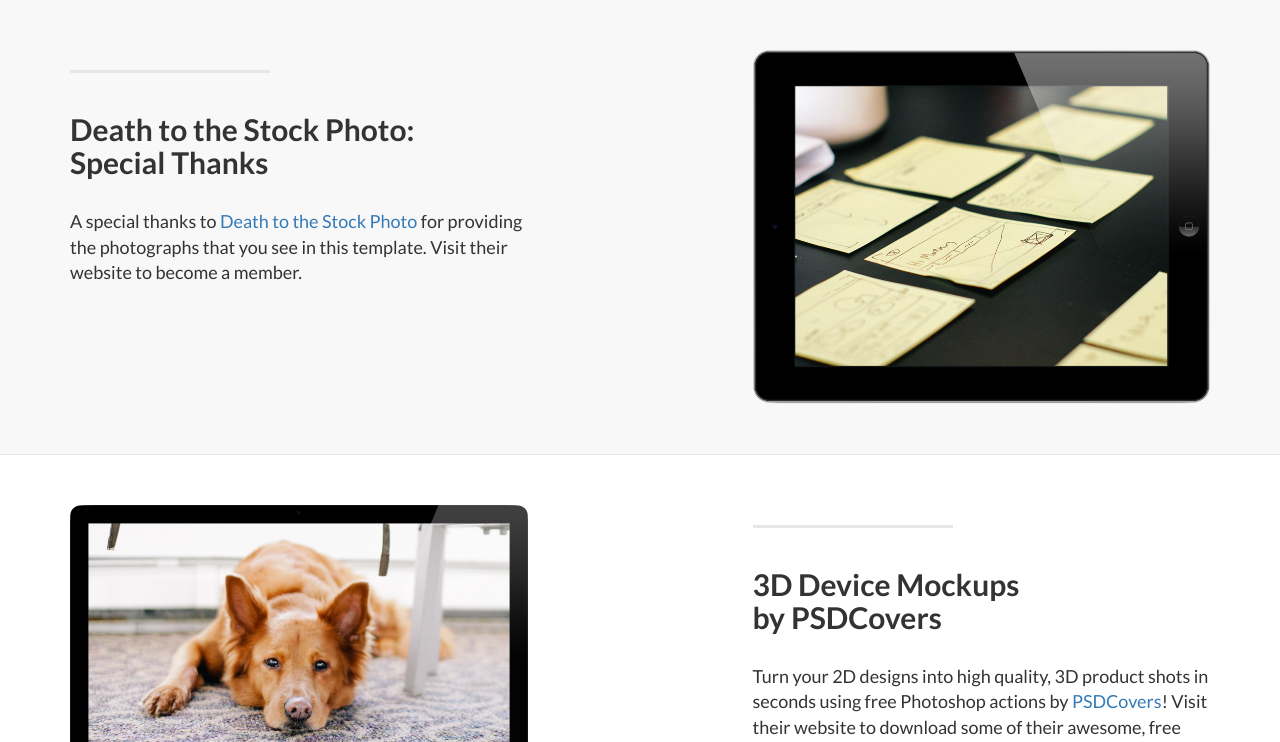
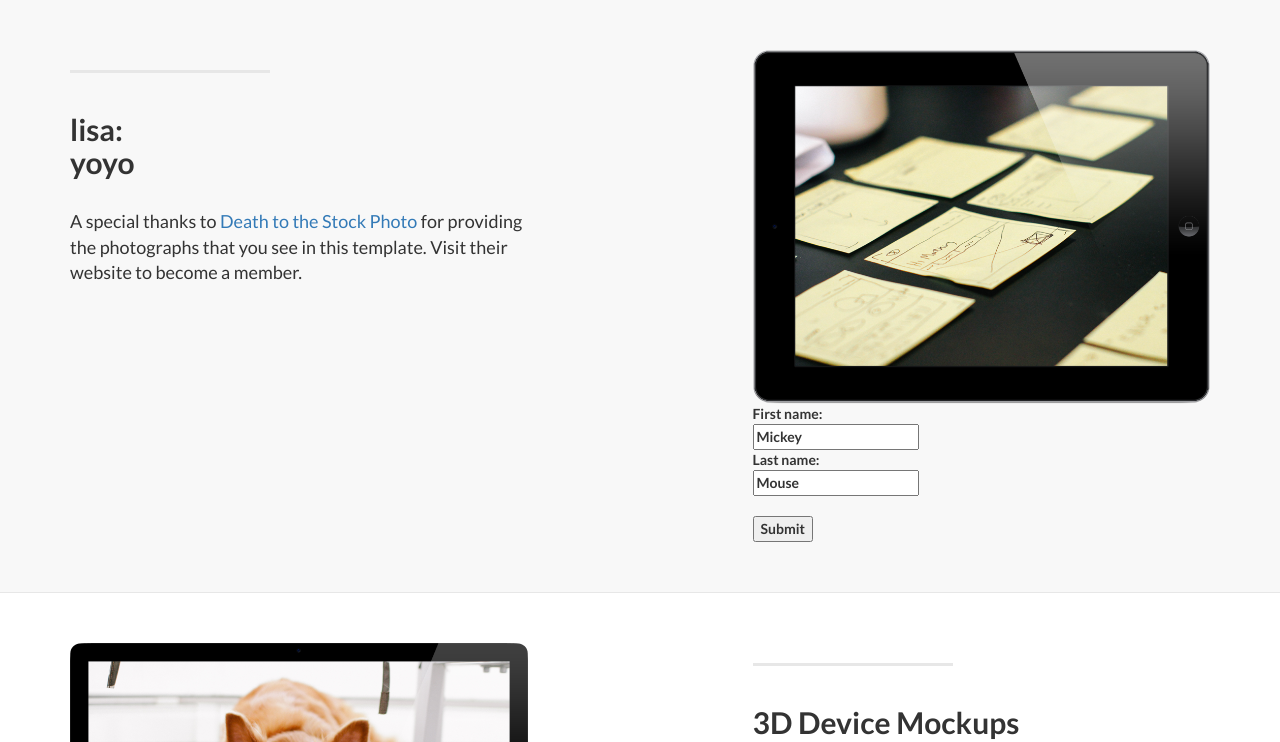
Before and after one commit to sliwhu/UWHousingTeam, a plain HTML site: page index.html in a window 1280 px wide. Shown: the part 777-1519 px from the top of the page. Drawn offline with Linux system fonts and the light colour scheme.

Commit message:
web initial

```diff
--- a/index.html
+++ b/index.html
@@ -107,11 +107,18 @@
                 <div class="col-lg-5 col-sm-6">
                     <hr class="section-heading-spacer">
                     <div class="clearfix"></div>
-                    <h2 class="section-heading">Death to the Stock Photo:<br>Special Thanks</h2>
+                    <h2 class="section-heading">lisa:<br>yoyo</h2>
                     <p class="lead">A special thanks to <a target="_blank" href="http://join.deathtothestockphoto.com/">Death to the Stock Photo</a> for providing the photographs that you see in this template. Visit their website to become a member.</p>
                 </div>
                 <div class="col-lg-5 col-lg-offset-2 col-sm-6">
                     <img class="img-responsive" src="img/ipad.png" alt="">
+                    <form action="/action_page.php">
+  First name:<br>
+  <input type="text" name="firstname" value="Mickey"><br>
+  Last name:<br>
+  <input type="text" name="lastname" value="Mouse"><br><br>
+  <input type="submit" value="Submit">
+</form>
                 </div>
             </div>
 
```
